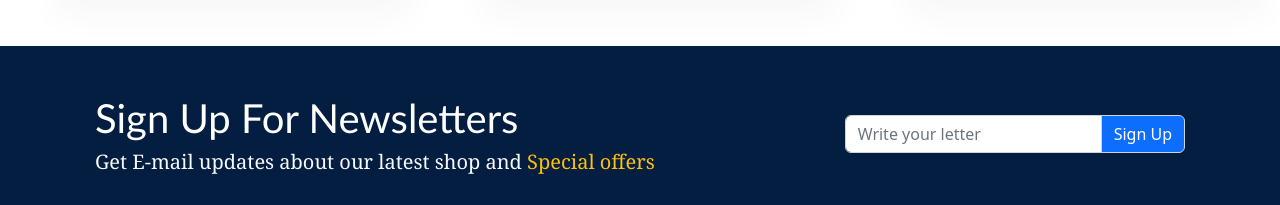
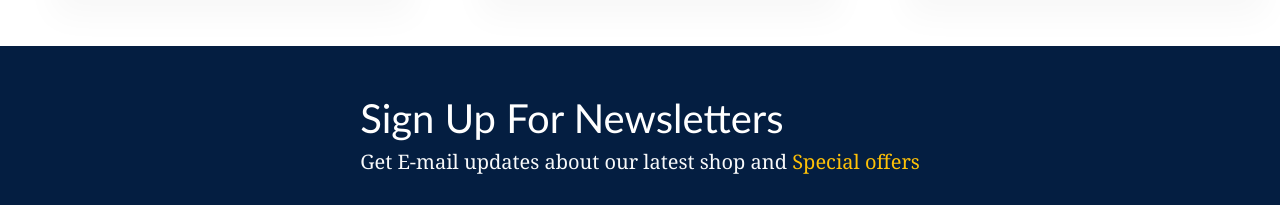
Before and after one commit to doraemon143/Ecommerce_Website---Ajaykumar_Yechuri, a plain HTML site: page index.html in a window 1280 px wide. Shown: the part 4417-4622 px from the top of the page. Drawn offline with nearby package versions, Linux system fonts and the light colour scheme.

Commit message:
Update index.html

```diff
--- a/index.html
+++ b/index.html
@@ -467,11 +467,6 @@
             <h1 class="mt-5 fs-1 text-white">Sign Up For Newsletters</h1>
             <h6 class="fs-5 text-light mb-5">Get E-mail updates about our latest shop and <span class="text-warning fs-5">Special offers</span></h6>
         </div>
-        <div>
-                <div class="input-group">
-                    <input type="text" name="let" id="letter" class="form-control " placeholder="Write your letter">
-                    <span class="input-group-text bg-primary text-white ">Sign Up</span>
-                </div>
         </div>
     </section>
 
```
